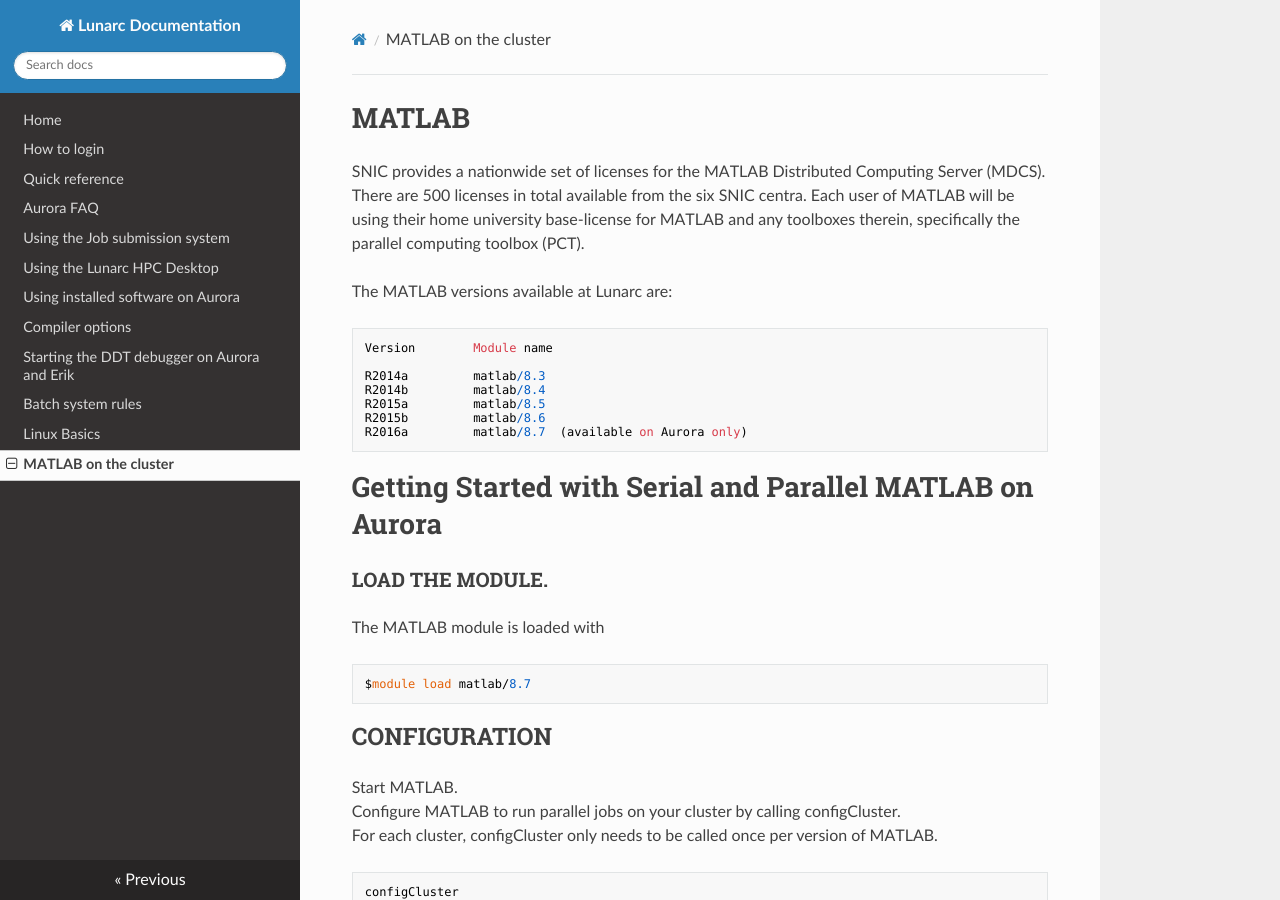
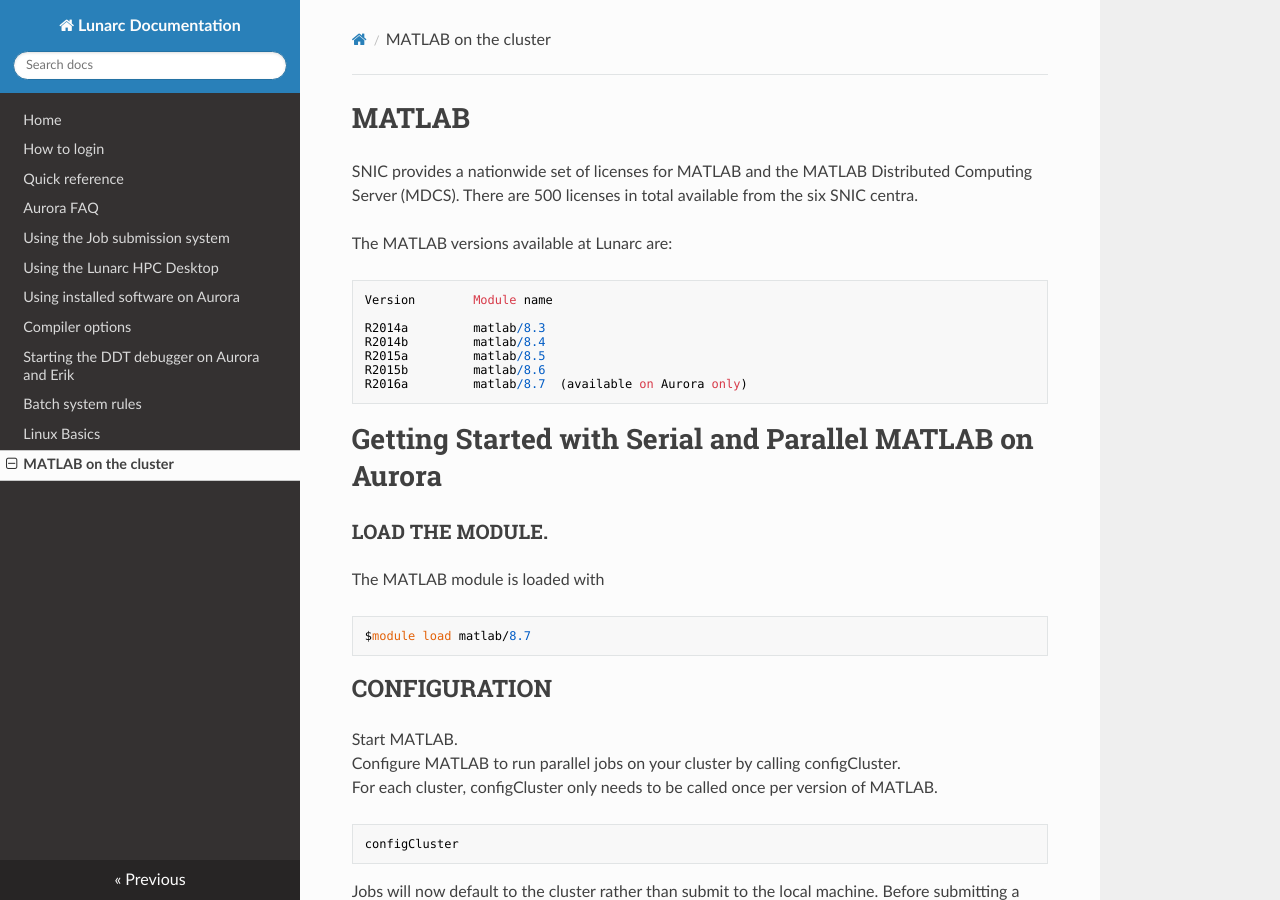
Before and after one commit to lunarc/lunarc_docs, an MkDocs documentation site: the page built from docs/MATLAB.md, in a window 1280 px wide and 900 px high. Built offline with MkDocs 1.6.1, drawn with Linux system fonts in a browser that asks for light colours; nearby versions of some CDN libraries; old or Windows-style settings are respelled for this version of MkDocs; some of the changed text lies outside the part shown.

Commit message:
More tweaking
The text gets better

```diff
--- a/docs/MATLAB.md
+++ b/docs/MATLAB.md
@@ -1,5 +1,5 @@
 # MATLAB
-SNIC provides a nationwide set of licenses for the MATLAB Distributed Computing Server (MDCS). There are 500 licenses in total available from the six SNIC centra. Each user of MATLAB will be using their home university base-license for MATLAB and any toolboxes therein, specifically the parallel computing toolbox (PCT).
+SNIC provides a nationwide set of licenses for MATLAB and the MATLAB Distributed Computing Server (MDCS). There are 500 licenses in total available from the six SNIC centra.
 
 The MATLAB versions available at Lunarc are:
 
@@ -201,6 +201,9 @@
 
 ##PARALLEL JOBS
 Users can also submit parallel workflows with batch.  Let’s use the following example for our parallel job.
+
+<img src="Code_example.png">
+
 We’ll use the batch command again, but since we’re running a parallel job, we’ll also specify a MATLAB Pool.
 
     % Get a handle to the cluster
```
